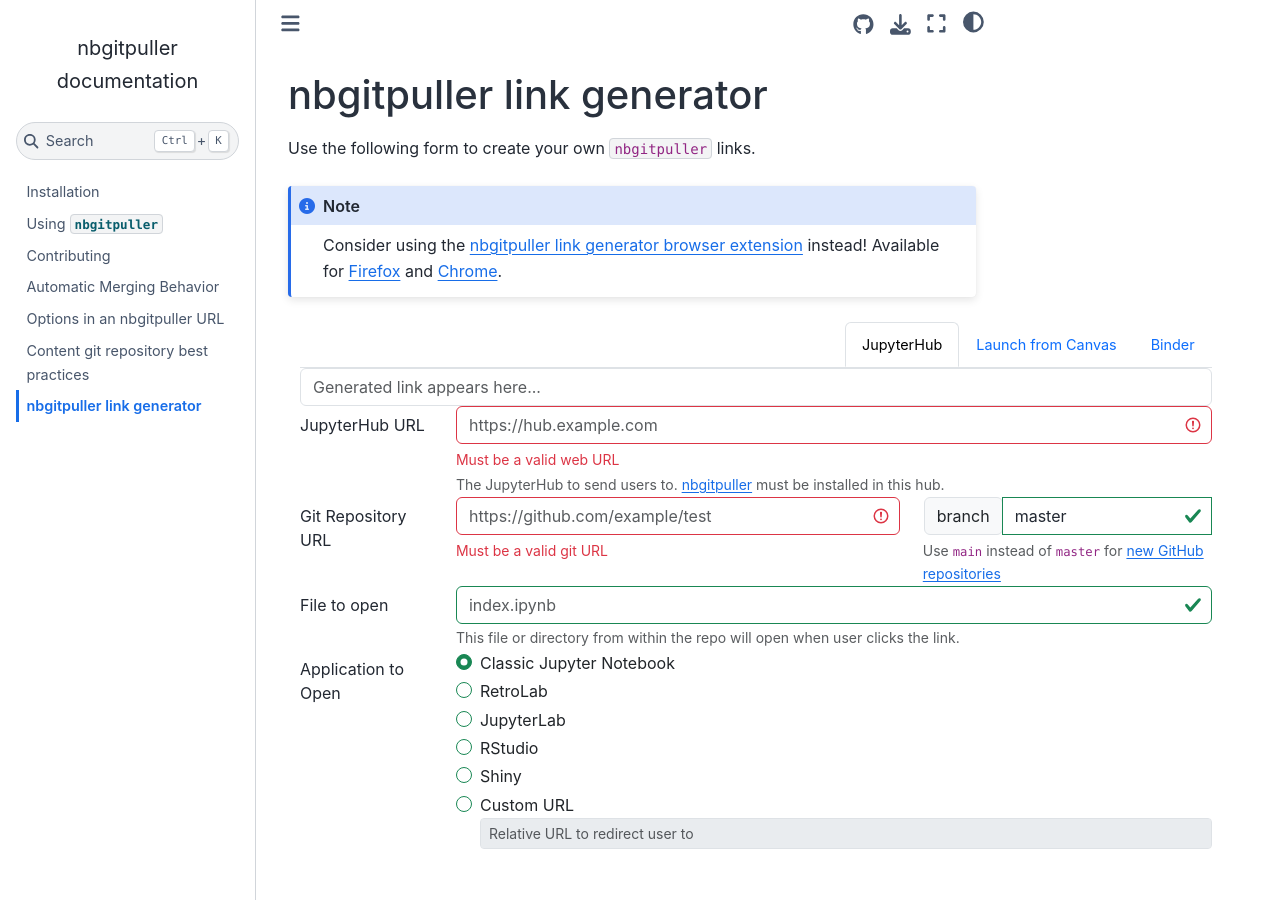
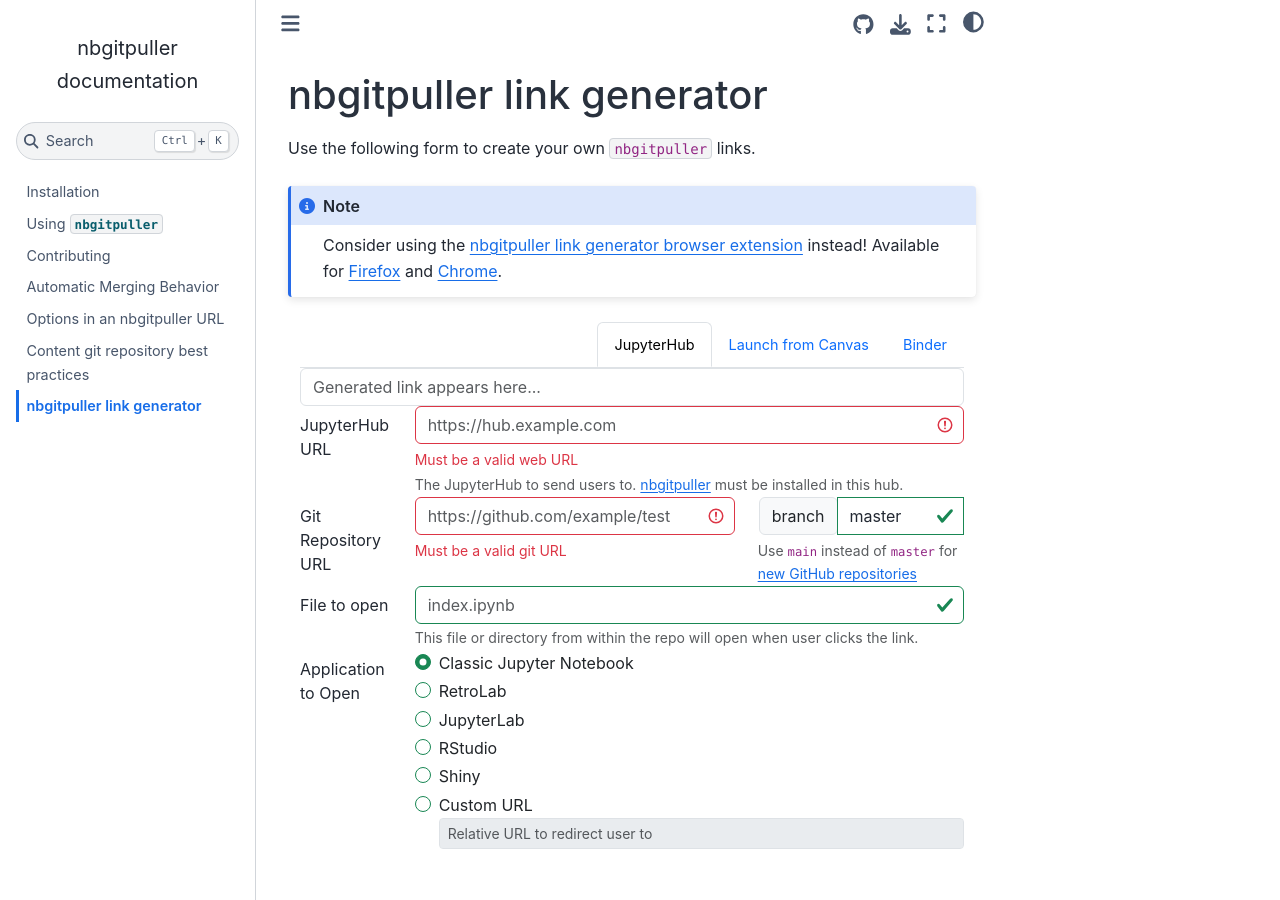
Before and after one commit to jupyterhub/nbgitpuller, a Sphinx documentation site: the page built from docs/link.rst, in a window 1280 px wide and 900 px high. Built offline with Sphinx 7.4.7 and the Sphinx Book theme 1.1.4, drawn with Linux system fonts in a browser that asks for light colours.

Commit message:
fix width of link generator form
full-width overflows by the width of the sidebar on the opposite side

```diff
--- a/docs/link.rst
+++ b/docs/link.rst
@@ -12,7 +12,7 @@
 
 .. raw:: html
 
-   <div class="container full-width">
+   <div class="container">
        <form id="linkgenerator" class="form needs-validation">
 
            <div class="form-group">
```
